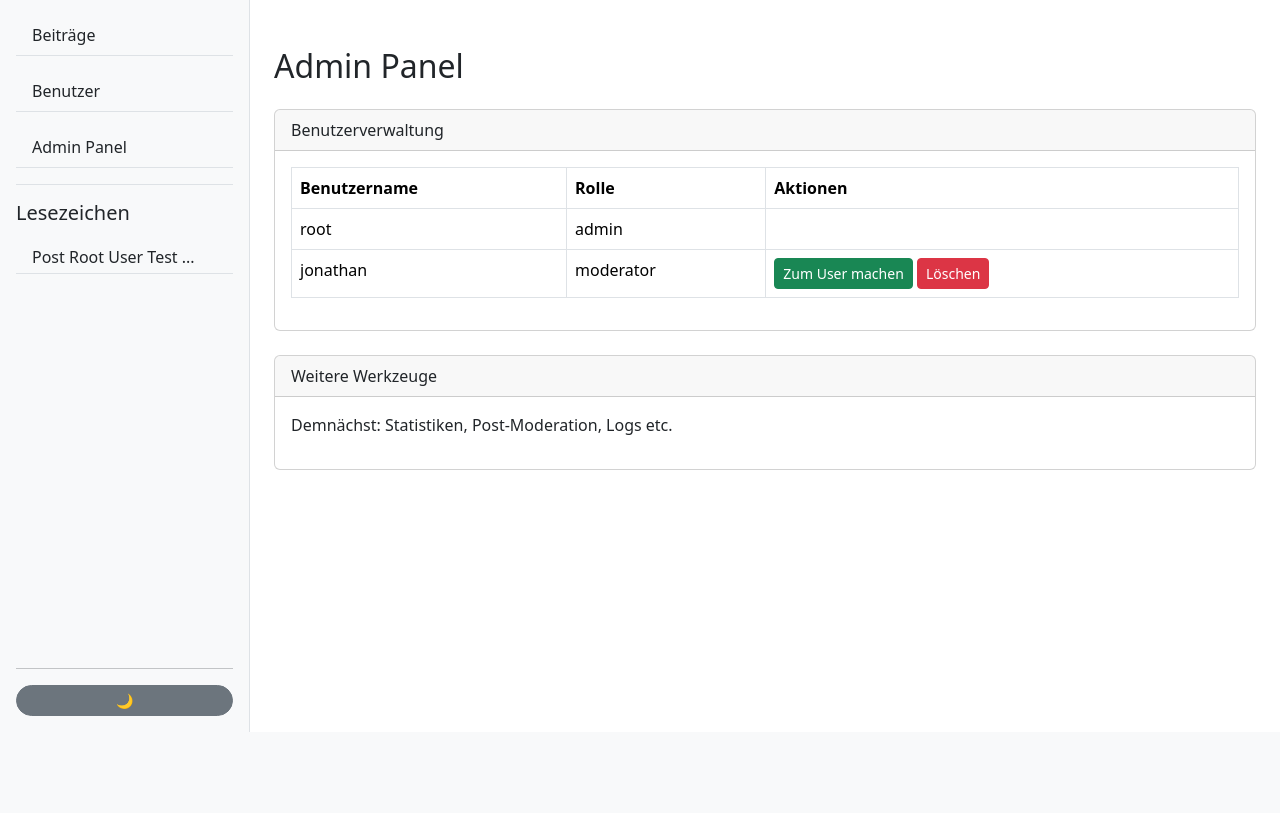
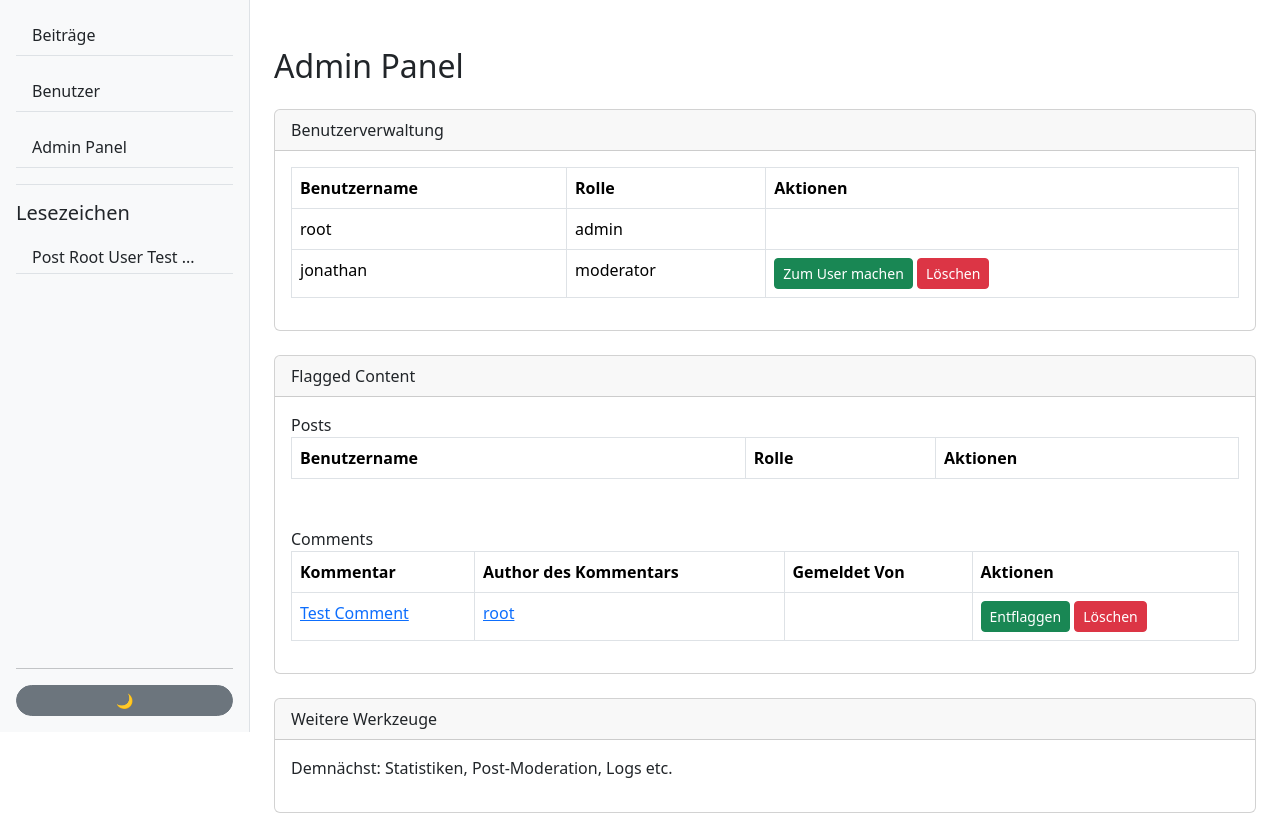
Before and after one commit to Bluegamerdog/it-azubi-wiki, a PHP site: page /admin.php in a window 1280 px wide. Shown: the part 68-881 px from the top of the page. Before the commit the page ends 800 px from the top, so only its background shows below. Run offline with PHP 8.4, Linux system fonts and the light colour scheme; the visitor is signed in with stand-in values (Sample User, id 1); data comes from the database, SQL or seed files in the repository; tables that the repository leaves empty or names only in its code hold one stand-in row (values such as "Sample post"); lists and menus that the app fills with data are empty.

Commit message:
(#17) Completed comments and comment flag system

```diff
--- a/actions_admin.php
+++ b/actions_admin.php
@@ -27,6 +27,10 @@ if ($_SERVER['REQUEST_METHOD'] === 'POST') {
         delete_user($pdo, $_POST['user_id']);
         header("Location: " . $_SERVER['HTTP_REFERER']);
         exit;
+    } elseif ($action === 'unflag_comment' && isset($_POST['comment_id'])) {
+        unflag_comment($pdo, $_POST['comment_id']);
+        header("Location: " . $_SERVER['HTTP_REFERER']);
+        exit;
     }
 } else {
     // Handle case where no POST request is made (e.g., direct access)
--- a/admin.php
+++ b/admin.php
@@ -62,6 +62,72 @@ include 'includes/header.php';
         </div>
     </div>
 
+    <div class="card mb-4">
+        <div class="card-header">Flagged Content</div>
+
+        <div class="card-body">
+            <h10>Posts</h10>
+            <table class="table table-bordered">
+                <thead>
+                    <tr>
+                        <th>Benutzername</th>
+                        <th>Rolle</th>
+                        <th>Aktionen</th>
+                    </tr>
+                </thead>
+                <tbody>
+
+                </tbody>
+            </table>
+        </div>
+
+        <div class="card-body">
+            <h10>Comments</h10>
+            <table class="table table-bordered">
+                <thead>
+                    <tr>
+                        <th>Kommentar</th>
+                        <th>Author des Kommentars</th>
+                        <th>Gemeldet Von</th>
+                        <th>Aktionen</th>
+                    </tr>
+                </thead>
+                <tbody>
+                    <?php
+                    // Fetch flagged comments from the database
+                    $flagged_comments = fetch_flagged_comments($pdo);
+                    foreach ($flagged_comments as $comment):
+                        $reportingUser = fetch_user($pdo, $comment['flagged_by']);
+                        $reportedComment = fetch_comment($pdo, $comment['comment_id']);
+                        $reportedUser = fetch_user($pdo, $reportedComment['author_id']);
+                            ?>
+                        <tr>
+
+                            <td><a href=<?= "read_post.php?id=" . $reportedComment['post_id'] . "#comment-" . $reportedComment['id'] ?>><?= htmlspecialchars($reportedComment['content']) ?></a></td>
+                            <td><a href=<?= "profile.php?id=" . $reportedUser['id'] ?>><?= htmlspecialchars($reportedUser['username']) ?></a>
+                            <td><a href=<?= "profile.php?id=" . $reportingUser['id'] ?>><?= htmlspecialchars($reportingUser['username']) ?></a>
+                            </td>
+                            <td>
+                                <form method="post" action="actions_admin.php" class="d-inline">
+                                    <input type="hidden" name="comment_id" value="<?= $comment['comment_id'] ?>">
+                                    <button type="submit" name="action" value="unflag_comment"
+                                        class="btn btn-sm btn-success"
+                                        onclick="return confirm('Kommentar wirklich entflaggen?')">Entflaggen</button>
+                                </form>
+                                <form method="post" action="actions_post.php" class="d-inline">
+                                    <input type="hidden" name="comment_id" value="<?= $comment['comment_id'] ?>">
+                                    <button type="submit" name="action" value="delete_comment"
+                                        class="btn btn-sm btn-danger"
+                                        onclick="return confirm('Kommentar wirklich lösen?')">Löschen</button>
+                                </form>
+                            </td>
+                        </tr>
+                    <?php endforeach; ?>
+                </tbody>
+            </table>
+        </div>
+    </div>
+
     <!-- Placeholder for future admin tools -->
     <div class="card">
         <div class="card-header">Weitere Werkzeuge</div>
--- a/functions/database.php
+++ b/functions/database.php
@@ -255,6 +255,38 @@ function delete_comment(PDO $pdo, int|string $comment_id): bool
     return $stmt->execute(['comment_id' => $comment_id]);
 }
 
+function fetch_flagged_comments(PDO $pdo): array
+{
+    $stmt = $pdo->prepare("SELECT * FROM flagged_comments");
+    $stmt->execute();
+    return $stmt->fetchAll(PDO::FETCH_ASSOC);
+}
+
+function is_comment_flagged(PDO $pdo, int|string $comment_id): bool
+{
+    $stmt = $pdo->prepare("SELECT COUNT(*) FROM flagged_comments WHERE comment_id = :comment_id");
+    $stmt->execute(['comment_id' => $comment_id]);
+    $count = $stmt->fetchColumn();
+    return $count > 0;
+}
+
+function flag_comment(PDO $pdo, int|string $comment_id, int|string $flagged_by): bool
+{
+    $stmt = $pdo->prepare("INSERT INTO flagged_comments (comment_id, flagged_by) VALUES (:comment_id, :flagged_by)");
+    return $stmt->execute([
+        'comment_id' => $comment_id,
+        'flagged_by' => $flagged_by
+    ]);
+}
+
+
+function unflag_comment(PDO $pdo, int|string $comment_id): bool
+{
+    $stmt = $pdo->prepare("DELETE FROM flagged_comments WHERE comment_id = :comment_id");
+    return $stmt->execute(['comment_id' => $comment_id]);
+}
+
+
 // == POST REACTIONS ==
 // Get total upvotes and downvotes for a post
 // -- fetch_reaction_counts($pdo, 1); // ['upvote' => x, 'downvote' => y]
--- a/includes/header.php
+++ b/includes/header.php
@@ -67,6 +67,9 @@ require_once "functions/utils.php";
             background-color: #f8f9fa;
             padding: 10px 20px;
             border-bottom: 1px solid #ddd;
+            position: sticky;
+            top: 0;
+            z-index: 1030;
         }
 
         [data-bs-theme="dark"] .top-nav {
```
Also changed, not shown: actions_post.php (+43 -7 lines), read_post.php (+78 -31 lines).
